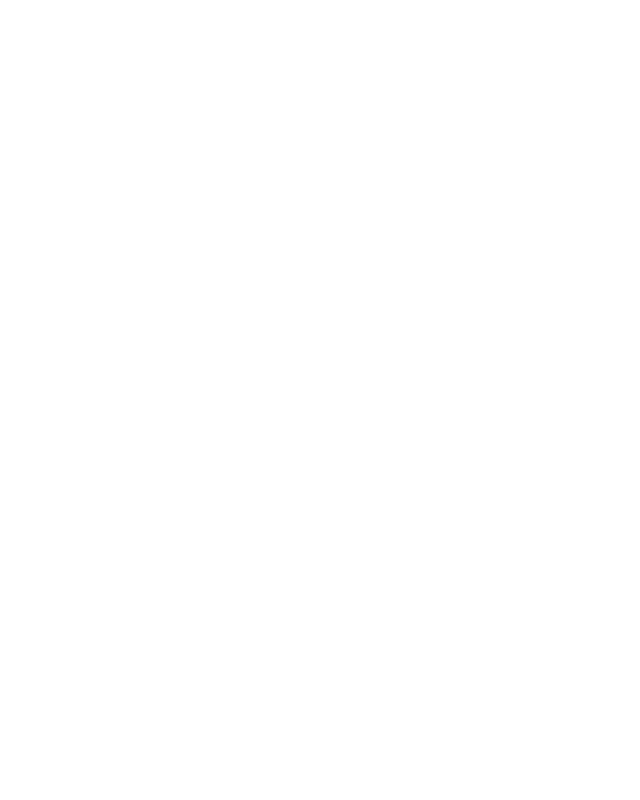
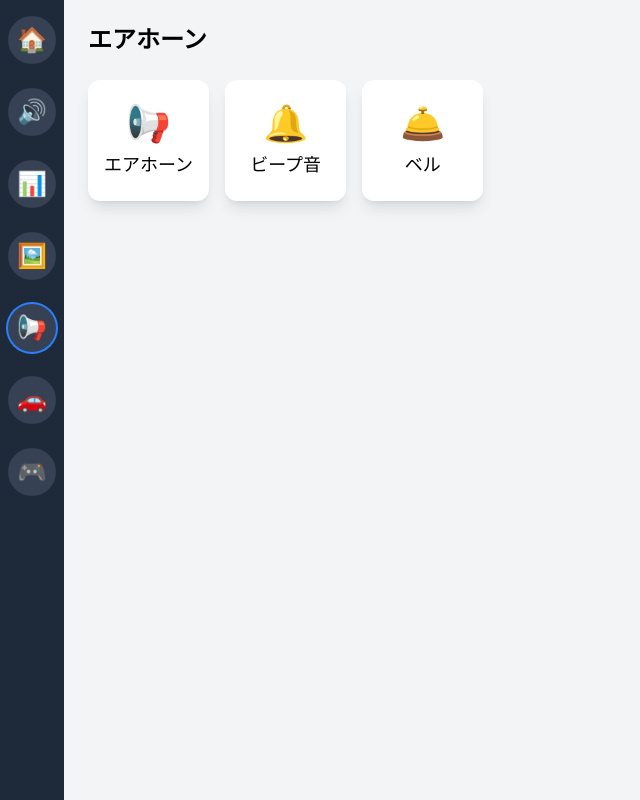
Before and after one commit to Nu424/app-tsumeawase, a React (Vite) app: page /airhorn in a window 1280 px wide. Shown: the whole page, without its empty margins (0-640 px from the left). Built offline with nearby package versions, Linux system fonts and the light colour scheme.

Commit message:
chore: GitHub Pagesの準備をした6

```diff
--- a/src/App.tsx
+++ b/src/App.tsx
@@ -11,8 +11,9 @@ import FFTSpectrum from './components/apps/FFTSpectrum';
 import App3 from './components/apps/App3';
 
 const App: React.FC = () => {
+  const baseUrl = import.meta.env.BASE_URL;
   return (
-    <Router basename='/app-tsumeawase'>
+    <Router basename={baseUrl}>
       <div className="flex min-h-screen bg-gray-100">
         <Sidebar />
         <Routes>
--- a/src/components/apps/AirHorn.tsx
+++ b/src/components/apps/AirHorn.tsx
@@ -1,10 +1,11 @@
 import React, { useRef } from 'react';
 
 // 音源の定義
+const baseUrl = import.meta.env.BASE_URL;
 const SOUNDS = [
-  { id: 'airhorn', label: 'エアホーン', file: '/sounds/airhorn.mp3', icon: '📢' },
-  { id: 'beep', label: 'ビープ音', file: '/sounds/beep.mp3', icon: '🔔' },
-  { id: 'bell', label: 'ベル', file: '/sounds/bell.mp3', icon: '🛎️' },
+  { id: 'airhorn', label: 'エアホーン', file: baseUrl + 'sounds/airhorn.mp3', icon: '📢' },
+  { id: 'beep', label: 'ビープ音', file: baseUrl + 'sounds/beep.mp3', icon: '🔔' },
+  { id: 'bell', label: 'ベル', file: baseUrl + 'sounds/bell.mp3', icon: '🛎️' },
 ];
 
 const AirHorn: React.FC = () => {
```
